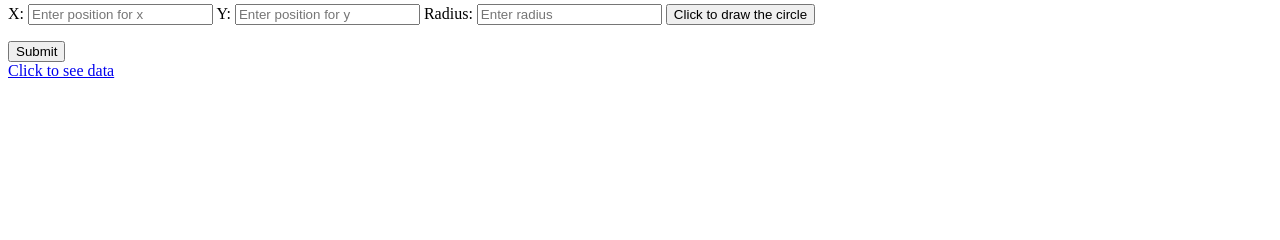
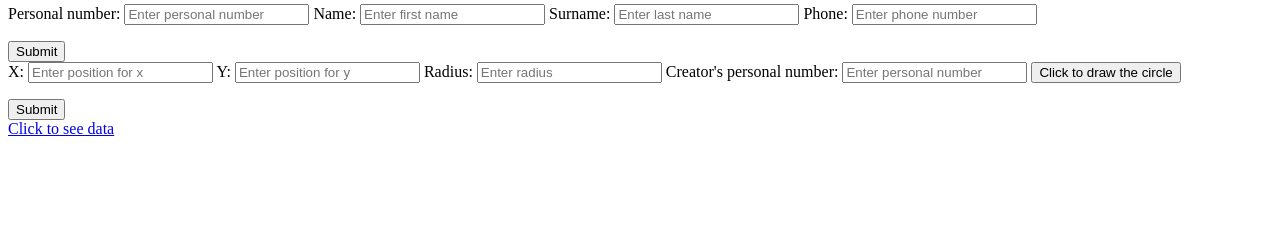
Before and after one commit to arnie7777/webSkipanir, a PHP site: page /Circle.php in a window 1280 px wide. Shown: the part 345-585 px from the top of the page. Run offline with PHP 8.4, Linux system fonts and the light colour scheme; some libraries are stand-ins or nearby versions.

Commit message:
Persons table and inner join

```diff
--- a/HTML/Circle.php
+++ b/HTML/Circle.php
@@ -14,14 +14,31 @@
     // connect to database and check for errors
     include('ConnToDb.php');
 
-    // if submit button is pressed
+    // if submit button below person fields is pressed
+    if(isset($_POST['submitPerson'])) {
+        $personalNumber = $_POST['personalNumber'];
+        $name = $_POST['name'];
+        $surname = $_POST['surname'];
+        $phone = $_POST['phone'];
+
+        $sql = "INSERT INTO Persons(personalNumber,name,surname,phoneNumber)
+                VALUES($personalNumber, '$name', '$surname', $phone)";
+
+        mysqli_query($connection, $sql);
+
+        mysqli_close($connection);
+
+    }
+
+    // if submit button below circle fields is pressed
     if(isset($_POST['submit'])) {
         $x = $_POST['x'];
         $y = $_POST['y'];
         $radius = $_POST['radius'];
+        $personalNumberCircle = $_POST['personalNumberCircle'];
 
         // write sql query
-        $sql = "INSERT INTO circles(x,y,radius) VALUES($x, $y, $radius)";
+        $sql = "INSERT INTO Circles(x,y,radius,creatorId) VALUES($x, $y, $radius, $personalNumberCircle)";
 
         // make query
         mysqli_query($connection, $sql);
@@ -45,6 +62,18 @@
 
 <div id="divCanvas">
   <canvas id='idCanvas' width="300", height="300"></canvas>
+  <form action="Circle.php" method="POST" class="classPerson">
+    <label>Personal number:</label>
+    <input id="pNumber" type="number" placeholder="Enter personal number" name="personalNumber">
+    <label>Name:</label>
+    <input id="name" type="text" placeholder="Enter first name" name="name">
+    <label>Surname:</label>
+    <input id="surname" type="text" placeholder="Enter last name" name="surname">
+    <label>Phone:</label>
+        <input id="phone" type="number" placeholder="Enter phone number" name="phone">
+    <p></p>
+    <input id="submitBtnPerson" type="submit" value='Submit' name="submitPerson">
+    </form>
   <form action="Circle.php" method="POST" class="classForm">
     <label>X:</label>
     <input id="xField" type="number" placeholder="Enter position for x" name="x">
@@ -52,10 +81,12 @@
     <input id="yField" type="number" placeholder="Enter position for y" name="y">
     <label>Radius:</label>
     <input id="radiusField" type="number" placeholder="Enter radius" name="radius">
+    <label>Creator's personal number:</label>
+        <input id="personalNumberCircle" type="number" placeholder="Enter personal number" name="personalNumberCircle">
     <input id="drawBtn" type="button" value="Click to draw the circle">
     <p></p>
     <input id="submitBtn" type="submit" value='Submit' name="submit">
   </form>
-  <a href="DisplayFromDb.php">Click to see data</a>
+  <a id="display" href="DisplayFromDb.php">Click to see data</a>
     <!-- <a href="displayFromDb.php">Circle</a> -->
 </div>
```
Also changed, not shown: CSS/Style.css (+11 -0 lines), HTML/DisplayFromDb.php (+11 -5 lines), 1 other file.
